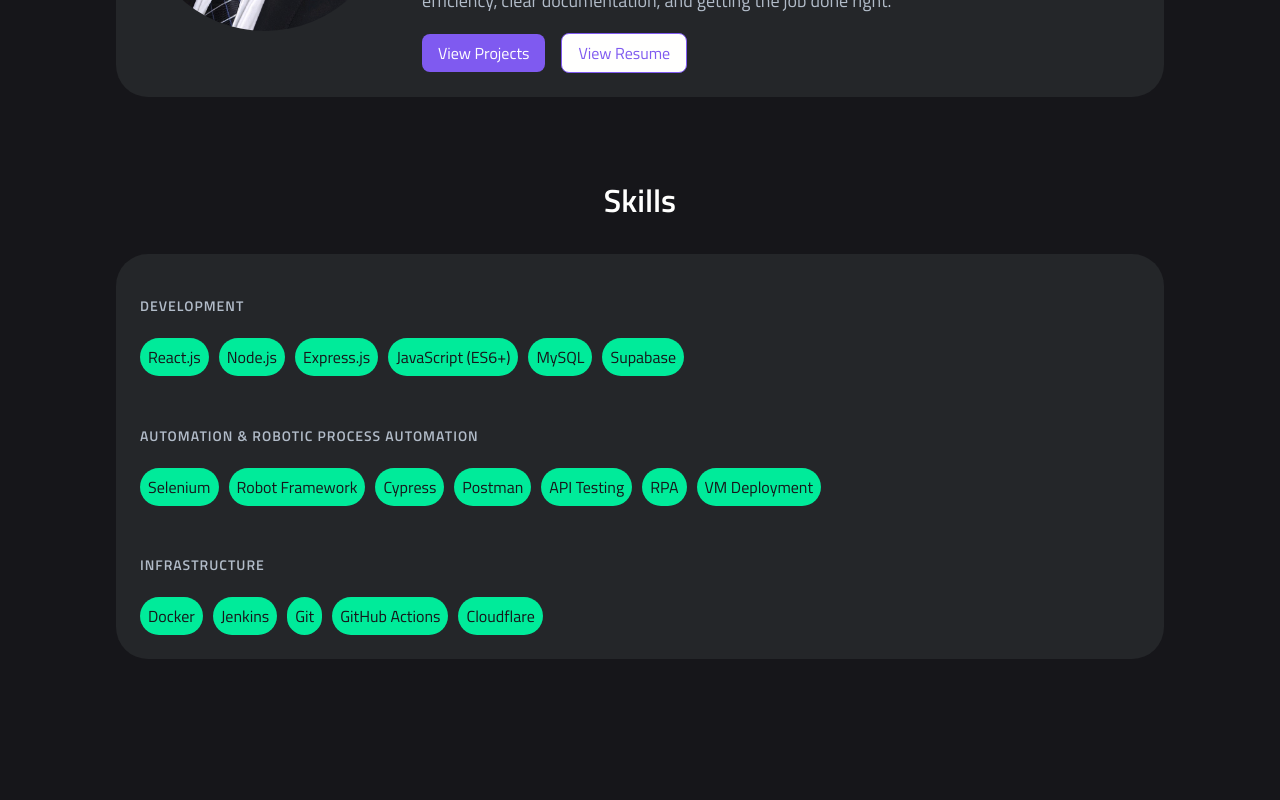
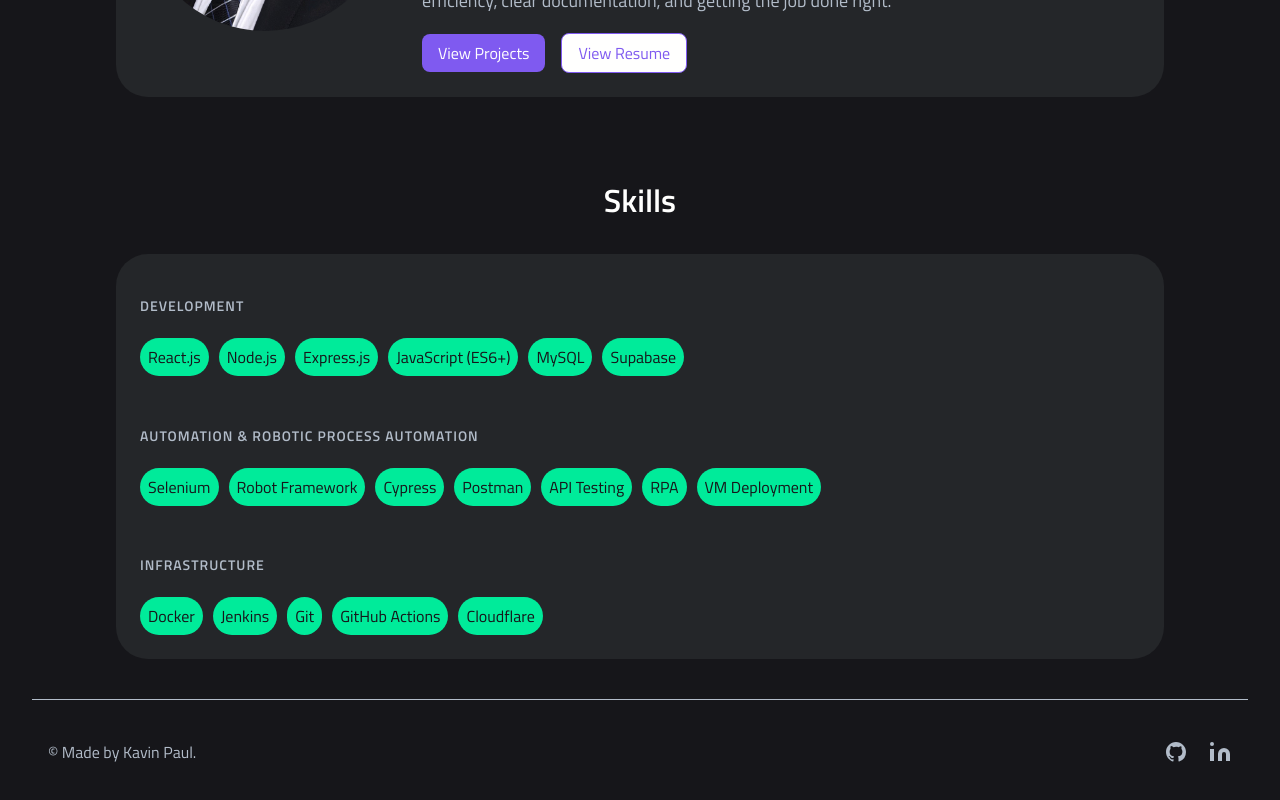
Before and after one commit to CodingKavin/MyPortfolio, a React (Vite) app: page / in a window 1280 px wide. Shown: the part 554-1354 px from the top of the page. Before the commit the page ends 1253 px from the top, so only its background shows below. Built offline with nearby package versions, Linux system fonts and the light colour scheme.

Commit message:
Complete footer and update icons with github and linkedin, update resume

```diff
--- a/src/App.jsx
+++ b/src/App.jsx
@@ -21,7 +21,7 @@
               <Route path="*" element={<Navigate to="/" replace />} />
             </Routes>
           </main>
-          {/* <Footer /> */}
+          <Footer />
         </BrowserRouter>
       </ThemeProvider>
     </>
--- a/src/components/Footer/Footer.jsx
+++ b/src/components/Footer/Footer.jsx
@@ -1,4 +1,5 @@
 import Typography from "../Typography/Typography";
+import Icon from "../Iconography/Iconography";
 import "./Footer.scss";
 
 const Footer = () => {
@@ -7,6 +8,24 @@
       <Typography variant="p" className="footer__copy">
         &copy; Made by Kavin Paul.
       </Typography>
+      <div className="footer__socials">
+        <a
+          href="https://github.com/CodingKavin"
+          target="_blank"
+          rel="noopener noreferrer"
+          className="footer__link"
+        >
+          <Icon name="github" />
+        </a>
+        <a
+          href="https://www.linkedin.com/in/kavin-paul-dev/"
+          target="_blank"
+          rel="noopener noreferrer"
+          className="footer__link"
+        >
+          <Icon name="linkedin" />
+        </a>
+      </div>
     </footer>
   );
 };
--- a/src/components/Footer/Footer.scss
+++ b/src/components/Footer/Footer.scss
@@ -3,4 +3,44 @@
 @use "../../styles/mixins" as *;
 
 .footer {
+  display: flex;
+  flex-direction: column;
+  align-items: center;
+  gap: pxToRem(16);
+  margin: pxToRem(16) pxToRem(16);
+  padding: pxToRem(24) pxToRem(8);
+  border-top: 1px solid $color-text-secondary;
+
+  @include tablet {
+    flex-direction: row;
+    justify-content: space-between;
+    margin: pxToRem(16) pxToRem(32);
+    padding: pxToRem(24) pxToRem(16);
+  }
+
+  &__copy {
+    color: $color-text-secondary;
+  }
+
+  &__socials {
+    display: flex;
+    gap: pxToRem(20);
+    align-items: center;
+  }
+
+  &__link {
+    text-decoration: none;
+    display: flex;
+    align-items: center;
+    transition: transform 0.2s ease;
+
+    .icon {
+      width: pxToRem(24);
+      height: pxToRem(24);
+    }
+
+    &:hover {
+      transform: translateY(-1px);
+    }
+  }
 }
--- a/src/components/Iconography/Iconography.jsx
+++ b/src/components/Iconography/Iconography.jsx
@@ -20,6 +20,12 @@
       strokeLinecap="round"
       strokeLinejoin="round"
     />
+  ),
+  linkedin: (
+    <path d="M16 8a6 6 0 0 1 6 6v7h-4v-7a2 2 0 0 0-2-2 2 2 0 0 0-2 2v7h-4v-7a6 6 0 0 1 6-6zM2 9h4v12H2zM4 2a2 2 0 1 1 0 4 2 2 0 0 1 0-4z" />
+  ),
+  github: (
+    <path d="M12 2C6.477 2 2 6.477 2 12c0 4.42 2.865 8.164 6.839 9.49.5.092.682-.217.682-.482 0-.237-.008-.866-.013-1.7-2.782.603-3.369-1.34-3.369-1.34-.454-1.156-1.11-1.463-1.11-1.463-.908-.62.069-.608.069-.608 1.003.07 1.531 1.03 1.531 1.03.892 1.529 2.341 1.087 2.91.832.092-.647.35-1.088.636-1.338-2.22-.253-4.555-1.11-4.555-4.943 0-1.091.39-1.984 1.029-2.683-.103-.253-.446-1.27.098-2.647 0 0 .84-.269 2.75 1.025A9.564 9.564 0 0 1 12 6.844c.85.004 1.705.115 2.504.337 1.909-1.294 2.747-1.025 2.747-1.025.546 1.377.203 2.394.1 2.647.64.699 1.028 1.592 1.028 2.683 0 3.842-2.339 4.687-4.566 4.935.359.309.678.92.678 1.855 0 1.338-.012 2.419-.012 2.747 0 .268.18.58.688.482A10.019 10.019 0 0 0 22 12c0-5.523-4.477-10-10-10z" />
   ),
 };
 
--- a/src/components/Iconography/Iconography.scss
+++ b/src/components/Iconography/Iconography.scss
@@ -26,4 +26,18 @@
       transform: scale(1.1);
     }
   }
+
+  &--linkedin,
+  &--github {
+    cursor: pointer;
+
+    &:hover {
+      color: $color-text-primary;
+      transform: translateY(-2px);
+    }
+  }
+
+  &--linkedin:hover {
+    color: #0077b5;
+  }
 }
```
Also changed, not shown: 1 other file (tests, documents, lock files or other folders).
